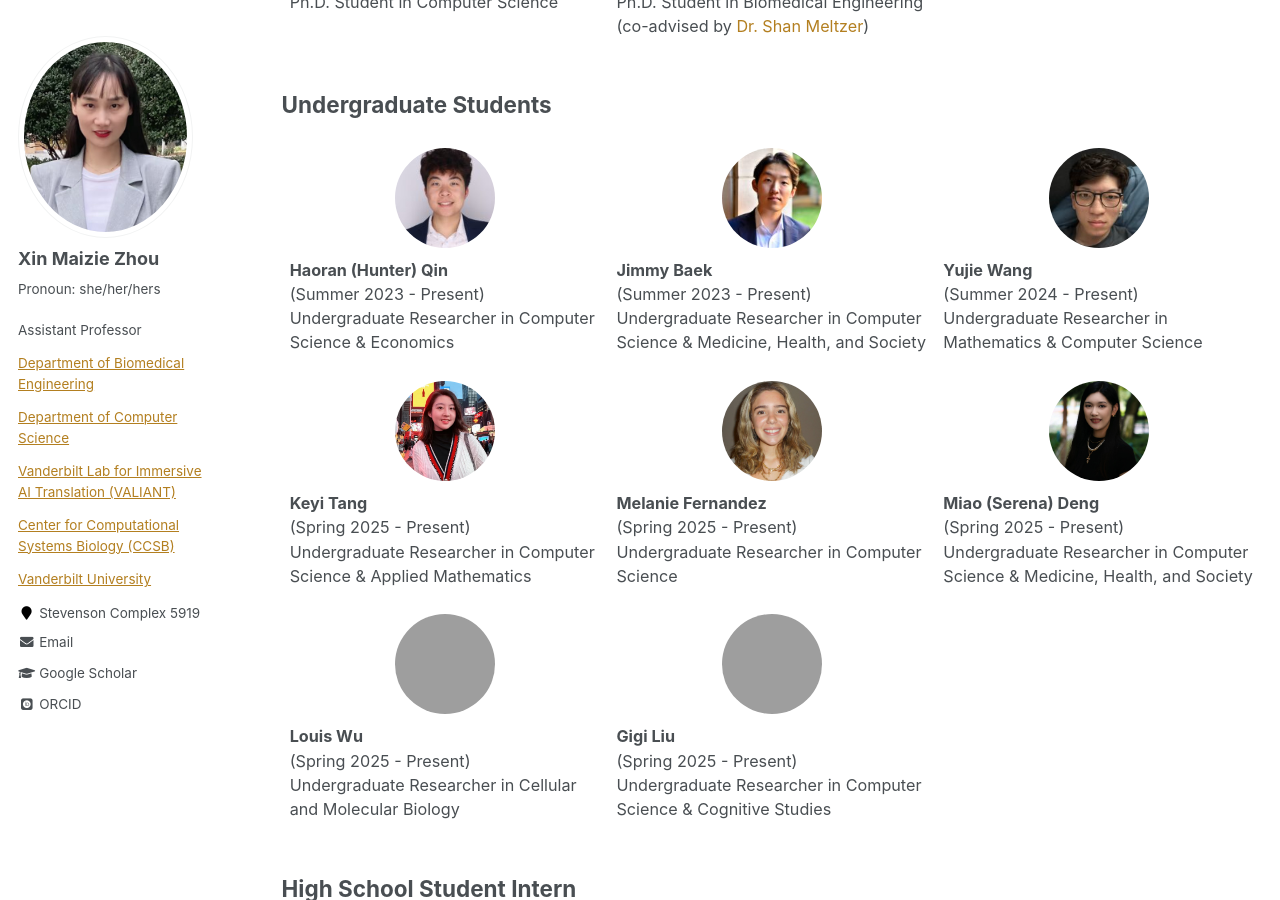
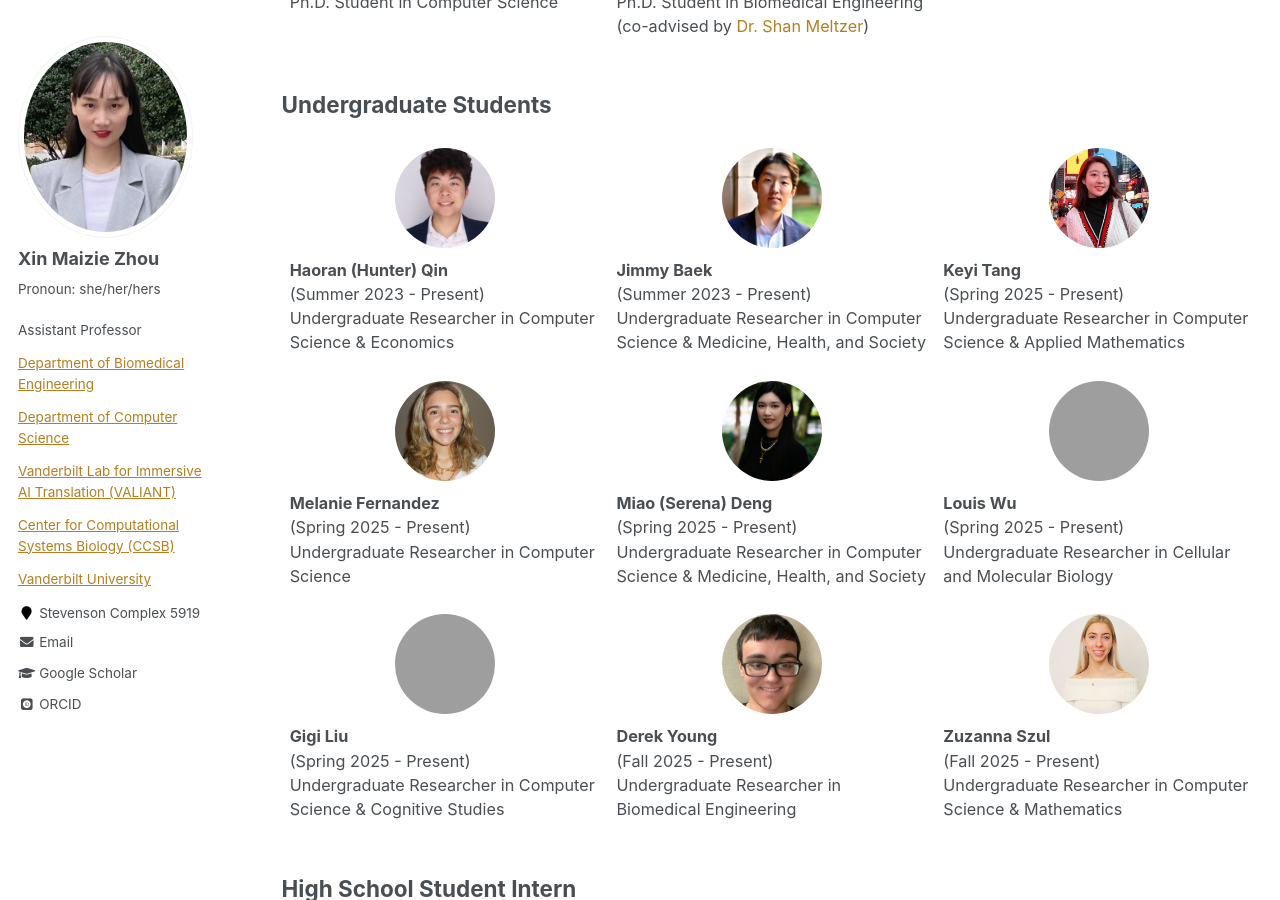
Before and after one commit to maiziezhoulab/Maiziezhoulab.github.io, a Jekyll site: the page built from _pages/LabMembers.md, in a window 1280 px wide and 900 px high, scrolled down 1468 px, cut to the strip 0-900 px from the top of the window. Built offline with Jekyll 4.4.1, drawn with Linux system fonts in a browser that asks for light colours; some web fonts are replaced; grey boxes are pictures that could not be loaded.

Commit message:
Update LabMembers.md

```diff
--- a/_pages/LabMembers.md
+++ b/_pages/LabMembers.md
@@ -116,21 +116,14 @@ author_profile: true
     </td>
    <td>
         <div style="text-align: center">
-            <img src="/images/students/yujiewang.jpg" class="student-profile-pic">
-        </div>
-        <b>Yujie Wang</b> <br>(Summer 2024 - Present) <br>
-        Undergraduate Researcher in Mathematics & Computer Science
-    </td>
-</tr>
-<tr>
-    <td>
-        <div style="text-align: center">
             <img src="/images/students/KeyiTang.jpg" class="student-profile-pic">
         </div>
         <b>Keyi Tang</b> <br>(Spring 2025 - Present) <br>
         Undergraduate Researcher in Computer Science & Applied Mathematics
     </td>
 
+</tr>
+<tr>
     <td>
         <div style="text-align: center">
             <img src="/images/students/MelanieFernandez.jpg" class="student-profile-pic">
@@ -145,8 +138,6 @@ author_profile: true
         <b>Miao (Serena) Deng</b> <br>(Spring 2025 - Present) <br>
         Undergraduate Researcher in Computer Science & Medicine, Health, and Society
     </td>
-</tr>
-<tr>
     <td>
         <div style="text-align: center">
             <img src="/images/students/hanzewu.jpg" class="student-profile-pic">
@@ -154,12 +145,28 @@ author_profile: true
         <b>Louis Wu</b> <br>(Spring 2025 - Present) <br>
         Undergraduate Researcher in Cellular and Molecular Biology
     </td>
+</tr>
+<tr>
     <td>
         <div style="text-align: center">
             <img src="/images/students/gigiliu.jpg" class="student-profile-pic">
         </div>
         <b>Gigi Liu</b> <br>(Spring 2025 - Present) <br>
         Undergraduate Researcher in Computer Science & Cognitive Studies
+    </td>
+    <td>
+        <div style="text-align: center">
+            <img src="/images/students/DerekYoung.jpg" class="student-profile-pic">
+        </div>
+        <b>Derek Young</b> <br>(Fall 2025 - Present) <br>
+        Undergraduate Researcher in Biomedical Engineering
+    </td>
+    <td>
+        <div style="text-align: center">
+            <img src="/images/students/Zuzanna Szul.jpg" class="student-profile-pic">
+        </div>
+        <b>Zuzanna Szul</b> <br>(Fall 2025 - Present) <br>
+        Undergraduate Researcher in Computer Science & Mathematics
     </td>
 
 
```
